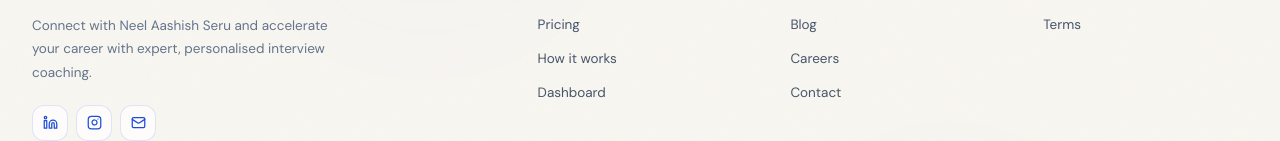
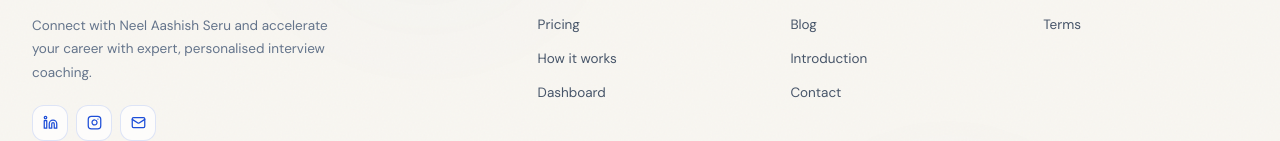
Before and after one commit to A3Neptune/Your-Interview-Coach, a Next.js app in the folder client/: page / in a window 1280 px wide. Shown: the part 6647-6788 px from the top of the page. Built offline with nearby package versions, Linux system fonts and the light colour scheme; no server answers.

Commit message:
footer update

```diff
--- a/client/src/components/StandardFooter.tsx
+++ b/client/src/components/StandardFooter.tsx
@@ -13,7 +13,7 @@ const footerLinks = {
   Company: [
     { label: "About", href: "/about" },
     { label: "Blog", href: "#blog" },
-    { label: "Careers", href: "https://youtu.be/rNuP5b7Abnc?si=K4EmN9R3uN-h3MaP" },
+    { label: "Introduction", href: "https://youtu.be/rNuP5b7Abnc?si=K4EmN9R3uN-h3MaP" },
     { label: "Contact", href: "/contact" },
   ],
   Legal: [
```
